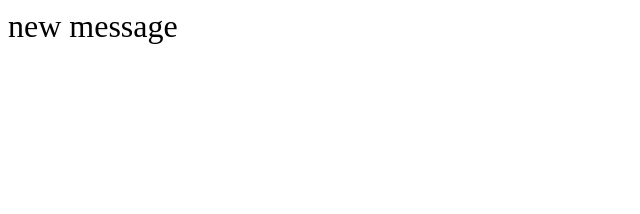
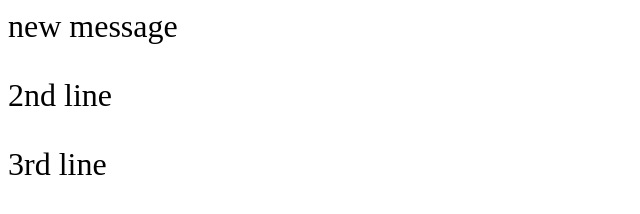
Before and after one commit to Hitham-Hassan/project_1, a plain HTML site: page index.html in a window 1280 px wide. Shown: the whole page, without its empty margins (0-640 px from the left). Drawn offline with Linux system fonts and the light colour scheme.

Commit message:
Add files via upload

```diff
--- a/index.html
+++ b/index.html
@@ -8,6 +8,8 @@
 
 <body style="font-size:32px">
         <p> new message </p>
+        <p> 2nd line</p>
+        <p> 3rd line</p>
 
 </body>
 
```
